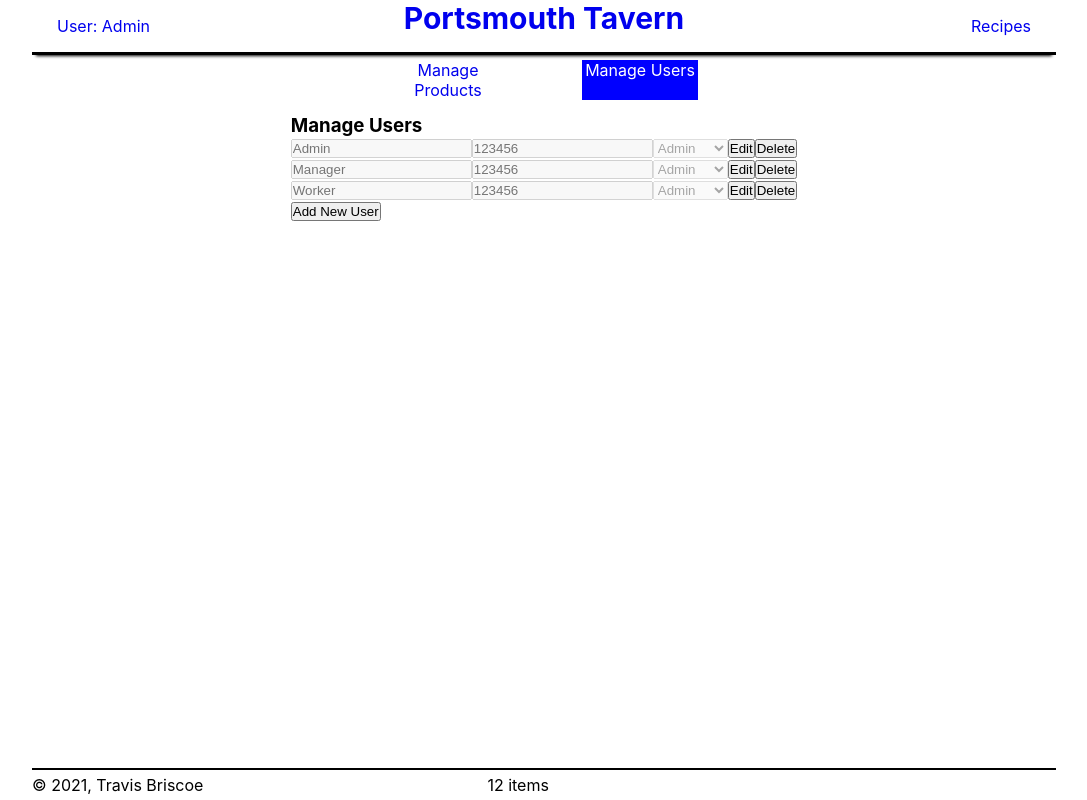
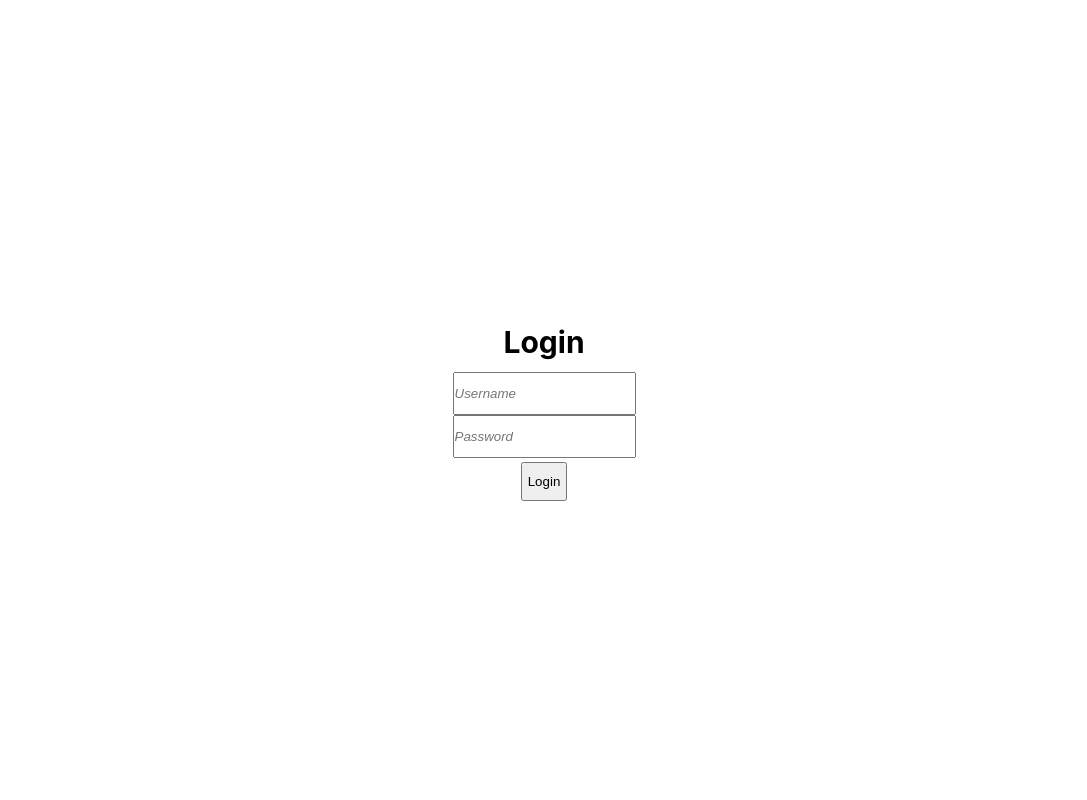
Before and after one commit to TravisBriscoe/order-sheet, a React (Create React App) app: page /manage/edit-users in a window 1280 px wide. Shown: the whole page, without its empty margins (96-1183 px from the left). Built offline with nearby package versions, Linux system fonts and the light colour scheme.

Commit message:
added firebase, users db, get userdata, compare for login and render, changed login screen; app not compeleted

```diff
--- a/package.json
+++ b/package.json
@@ -6,11 +6,15 @@
     "@testing-library/jest-dom": "^5.11.4",
     "@testing-library/react": "^11.1.0",
     "@testing-library/user-event": "^12.1.10",
+    "firebase": "^8.9.1",
     "glob-parent": "^6.0.1",
     "react": "^17.0.2",
     "react-dom": "^17.0.2",
+    "react-redux": "^7.2.4",
     "react-router-dom": "^5.2.0",
     "react-scripts": "^4.0.3",
+    "redux": "^4.1.1",
+    "redux-logger": "^3.0.6",
     "sass": "^1.37.5",
     "web-vitals": "^1.0.1"
   },
--- a/src/App.js
+++ b/src/App.js
@@ -3,16 +3,18 @@ import { Switch, Route, withRouter } from "react-router-dom";
 
 import Header from './components/header/header.component';
 import Footer from './components/footer/footer.component';
-
-// import logo from './logo.svg';
-import './App.scss';
 import ProductList from './pages/product-list/product-list.component';
 import ManagePage from './pages/manage/manage.component';
 import OrderListPage from './pages/order-list/order-list.component';
 import RecipesPage from './pages/recipes/recipes.component';
 import LoginComponent from './components/login/login.component.jsx';
-import USER_DATA from './data/user.data';
+
 import PRODUCT_DATA from './data/product.data';
+
+import { userData } from './firebase/firebase.utils';
+
+// import logo from './logo.svg';
+import './App.scss';
 
 class App extends React.Component {
   constructor() {
@@ -21,9 +23,9 @@ class App extends React.Component {
     this.setUserLoggedIn = this.setUserLoggedIn.bind(this);
 
     this.state = {
-      isUserLoggedIn: true,
-      loggedInUser: 'Admin',
-      users: USER_DATA,
+      isUserLoggedIn: false,
+      loggedInUser: '',
+      users: userData,
       products: PRODUCT_DATA,
     }
   }
@@ -31,8 +33,6 @@ class App extends React.Component {
   setUserLoggedIn(status, user) {
     this.setState({isUserLoggedIn: status });
     this.setState({loggedInUser: user});
-
-    console.log(this.state);
   }
 
   render() {
@@ -40,16 +40,6 @@ class App extends React.Component {
 
     return (
       <div className={`App`}>
-        <Header isUserLoggedIn={isUserLoggedIn} userLoggedIn={loggedInUser} title={title} />
-        <div className={`${!isUserLoggedIn ? "is-blurred" : ""}`}>
-          <Switch>
-            <Route path='/manage' render={(props) => <ManagePage {...props} users={users} products={products} />} />
-            <Route path='/order-sheet' component={OrderListPage} />
-            <Route path='/recipes' component={RecipesPage} />
-            <Route exact path='/' render={(props) => <ProductList {...props} products={products} />} />
-          </Switch>
-        </div>
-        <Footer isUserLoggedIn={isUserLoggedIn} />
         {
           !isUserLoggedIn ?
           (
@@ -59,7 +49,19 @@ class App extends React.Component {
               {...this.state}
             />
           )
-            : null
+          :
+          (
+            <div>
+              <Header isUserLoggedIn={isUserLoggedIn} userLoggedIn={loggedInUser} users={users} title={title} />
+              <Switch>
+                <Route path='/manage' render={(props) => <ManagePage {...props} userLoggedIn={loggedInUser} users={users} products={products} />} />
+                <Route path='/order-sheet' component={OrderListPage} />
+                <Route path='/recipes' component={RecipesPage} />
+                <Route exact path='/' render={(props) => <ProductList {...props} products={products} />} />
+              </Switch>
+              <Footer isUserLoggedIn={isUserLoggedIn} />
+            </div>
+          )
         }
       </div>
     );
--- a/src/App.scss
+++ b/src/App.scss
@@ -17,8 +17,3 @@ a {
     color: blue;
   }
 }
-
-.is-blurred {
-  filter: blur(4px);
-  -webkit-filter: blur(4px);
-}
--- a/src/components/footer/footer.component.jsx
+++ b/src/components/footer/footer.component.jsx
@@ -4,12 +4,10 @@ import { Link, useLocation } from 'react-router-dom';
 import './footer.styles.scss';
 
 const Footer = (props) => {
-  const { isUserLoggedIn } = props;
-
   const { pathname } = useLocation();
 
   return (
-  <div className={`footer ${!isUserLoggedIn ? "is-blurred" : ""}`}>
+  <div className='footer'>
     <div className='footer-copyright'>&copy; 2021, Travis Briscoe</div>
     <div className='footer-item-total'>12 items</div>
     <div className='footer-nav--submit'>
--- a/src/components/header/header.component.jsx
+++ b/src/components/header/header.component.jsx
@@ -27,11 +27,11 @@ class Header extends React.Component {
   }
 
   render() {
-    const { isUserLoggedIn, userLoggedIn, title = 'Portsmouth Tavern' } = this.props;
+    const { userLoggedIn, title = 'Portsmouth Tavern' } = this.props;
     console.log(userLoggedIn);
 
     return (
-      <div className={`header ${!isUserLoggedIn ? "is-blurred" : ""}`} >
+      <div className="header" >
         <div className="header-title-user">
           {
             userLoggedIn ?
--- a/src/components/login/login.component.jsx
+++ b/src/components/login/login.component.jsx
@@ -4,7 +4,9 @@ import React from 'react';
 
 // import NewUserComponent from '../newuser/newuser.component';
 
-import USER_DATA from '../../data/user.data';
+// import USER_DATA from '../../data/user.data';
+
+import { signIn } from '../../firebase/firebase.utils';
 
 import './login.styles.scss';
 
@@ -16,9 +18,7 @@ class LoginComponent extends React.Component {
     this.checkLogin = this.checkLogin.bind(this);
 
     this.state = {
-      users: USER_DATA,
       username: '',
-      location: '',
       password: '',
     }
   }
@@ -31,27 +31,37 @@ class LoginComponent extends React.Component {
     });
   };
 
-  checkLogin(event) {
+  async checkLogin(event) {
     event.preventDefault();
 
-    const { users, username, password } = this.state;
+    const { username, password } = this.state;
 
-    console.log(users[username])
+    const signInData = await signIn(username, password);
 
-    if (!users[username]) {
-      alert('Username or password does not match! Please try again');
-      return this.setState({ username: '', password: '' });
-    }
-    if (users[username].name === username && users[username].password === password) {
-      this.props.setUserLoggedIn(true, username);
+    this.props.setUserLoggedIn(signInData.isUserLoggedIn, signInData.name);
 
-      return username;
-    }
+    return signInData;
+
+    // const signInData = signIn(username, password);
+
+    // console.log(signInData);
+
+    // console.log(users)
+
+    // if (!users[username]) {
+    //   alert('Username or password does not match! Please try again');
+    //   return this.setState({ username: '', password: '' });
+    // }
+    // if (users[username].name === username && users[username].password === password) {
+    //   this.props.setUserLoggedIn(true, username);
+
+    //   return username;
+    // }
   }
 
 
   render() {
-    const { username, location, password } = this.state.users;
+    const { username, password } = this.state;
 
     return (
       <div className='login'>
@@ -63,14 +73,6 @@ class LoginComponent extends React.Component {
             name='username'
             placeholder='Username'
             value={username}
-            onChange={this.handleChange}
-          />
-          <input
-            className='login-form--location'
-            type='text'
-            name='location'
-            placeholder='Location'
-            value={location}
             onChange={this.handleChange}
           />
           <input
--- a/src/components/login/login.styles.scss
+++ b/src/components/login/login.styles.scss
@@ -1,11 +1,43 @@
 .login {
   width: 100%;
   height: 25%;
-  display: flex;
+  grid-area: main;
+  place-self: center;
+  display: grid;
   justify-content: center;
+  grid-template-rows: 1fr 3fr;
+  grid-template-areas: "title"
+                       "forms";
+
+  h2 {
+    grid-area: title;
+    justify-self: center;
+    font-size: 30px;
+  }
 
   &-form {
-    display: flex;
-    flex-direction: column;
+    margin-top: 4px;
+    grid-area: forms;
+    display: grid;
+    grid-template-rows: 1fr 1fr 1fr;
+    grid-template-areas: "userinput"
+                         "passinput"
+                         "actions";
+    justify-items: center;
+
+    &--username {
+      grid-area: userinput;
+      font-style: italic;
+    }
+    &--password {
+      grid-area: passinput;
+      font-style: italic;
+    }
+
+    &--login-btn {
+      grid-area: actions;
+      padding: 3px 5px 3px 5px;
+      margin-top: 4px;
+    }
   }
 }
--- a/src/components/manage-users/manage-users.component.jsx
+++ b/src/components/manage-users/manage-users.component.jsx
@@ -2,19 +2,28 @@ import React from 'react';
 
 import { withRouter } from 'react-router-dom';
 
-class ManageUsers extends React.Component {
-  constructor(props) {
-    super(props)
+import '../../firebase/firebase.utils.js'
 
-    this.state = {
-      users: this.props.users,
+const ManageUsers = (props) => {
+    const { users, userLoggedIn } = props;
+    const userObj = Object.entries(users);
+    console.log(userLoggedIn)
+
+    const adminDeleteAll = () => {
+      if (userLoggedIn !== 'Admin') {
+        return;
+      } else {
+        const deleteAllUsers = Object.entries(users).filter((user, index) => user[1].name !== 'Admin');
+        console.log(deleteAllUsers.length)
+        const userObjRemoved = userObj.filter((el, index) => el[index] === deleteAllUsers[index][1].name);
+        // for (let i = 0; i === deleteAllUsers.length; i++) {
+        //   console.log(deleteAllUsers[i])
+        //   return delete userObj[i][deleteAllUsers[1]].name
+        // }
+        console.log(userObjRemoved)
+      }
+
     }
-  }
-
-  render() {
-    const { users } = this.state;
-    const userObj = Object.entries(users);
-    console.log(this.props)
 
     return(
       <div>
@@ -37,14 +46,13 @@ class ManageUsers extends React.Component {
           })
         }
         <button>Add New User</button>
-        {/* {
+        {
           userLoggedIn === 'Admin' ?
-            (<button>Delete All!</button>)
+            (<button onClick={adminDeleteAll}>Delete All!</button>)
             : null
-        } */}
+        }
       </div>
     );
   }
-}
 
 export default withRouter(ManageUsers);
--- /dev/null
+++ b/src/firebase/firebase.utils.js
@@ -0,0 +1,94 @@
+import firebase from 'firebase';
+
+// import "firebase/analytics";
+import 'firebase/firestore';
+import 'firebase/auth';
+
+const firebaseConfig = {
+  apiKey: "AIzaSyBhlBXhSRTzKYU3i8sGcxxiBDYnp8R9Em4",
+  authDomain: "order-sheet-42332.firebaseapp.com",
+  projectId: "order-sheet-42332",
+  storageBucket: "order-sheet-42332.appspot.com",
+  messagingSenderId: "247627559502",
+  appId: "1:247627559502:web:b4f006d2635bda0acf091f",
+  measurementId: "G-CTR054S22F"
+};
+
+firebase.initializeApp(firebaseConfig);
+
+export const auth = firebase.auth();
+export const firestore = firebase.firestore();
+
+export const users = firestore.collection('users');
+
+export const signIn = async (username, pass) => {
+  const userDataObj = await userData();
+  let loggedInUser = {}
+
+  console.log(userDataObj)
+  console.log(userDataObj[username])
+
+  if (userDataObj[username.toLowerCase()] && userDataObj[username.toLowerCase()].password === pass) {
+    loggedInUser = {
+      isUserLoggedIn: true,
+      ...userDataObj[username]
+    }
+  } else {
+    loggedInUser = {
+      isUserLoggedIn: false,
+    }
+  }
+
+  console.log(loggedInUser);
+  return loggedInUser;
+}
+
+// export const signIn = (username, pass) => {
+//   const userDataObj = userData().then(x => x);
+
+//   const { name, password, role, email } = userDataObj.filter(data => {
+//     console.log(data);
+//   })
+
+//   if (!username || username !== name.toLowerCase() || pass !== password) {
+//     return alert ('Invalid username or password')
+//   }
+
+//   let loggedInUser;
+
+//   return loggedInUser;
+// }
+
+export const signOut = firebase.auth().signOut()
+  .then(() => {
+    let user = ''
+    return user;
+  })
+  .catch(err => console.err('Error!', err.message));
+
+export const userData = async () => {
+  const userDataObj = Object.create({});
+
+  try {
+
+    await users.get().then(snapshot => snapshot.docs.map(doc => {
+      const { name } = doc.data();
+
+
+      userDataObj[name] = {
+        ...doc.data()
+      }
+
+      return userDataObj;
+    }));
+
+    return userDataObj;
+
+  } catch (err) {
+    console.log('Error: ', err.message);
+  }
+
+  return userDataObj;
+}
+
+export default firebase;
--- a/src/pages/manage/manage.component.jsx
+++ b/src/pages/manage/manage.component.jsx
@@ -1,6 +1,6 @@
 import React from 'react';
 
-import { Switch, Route, NavLink, withRouter, useHistory } from 'react-router-dom';
+import { Switch, Route, NavLink, withRouter } from 'react-router-dom';
 
 import ManageProducts from '../../components/manage-products/manage-products.component';
 import ManageUsers from '../../components/manage-users/manage-users.component';
@@ -14,11 +14,12 @@ class ManagePage extends React.Component {
     this.state = {
       isSelected: false,
       users: this.props.users,
+      userLoggedIn: this.props.userLoggedIn,
     }
   }
 
   render() {
-    console.log(this.props)
+    console.log(this.state);
 
     return (
       <div className='manage-page'>
@@ -29,7 +30,7 @@ class ManagePage extends React.Component {
             activeStyle={{backgroundColor: "blue", color: "white"}}
           >Manage Products</NavLink>
           <NavLink
-            to={{ pathname: '/manage/edit-users' }}
+            to={{ pathname: '/manage/edit-users', state: { userLoggedIn: this.props.userLoggedIn } }}
             className='manage-page-header--link_users'
             activeStyle={{backgroundColor: "blue", color: "white"}}
           >Manage Users</NavLink>
```
Also changed, not shown: src/pages/login-page/login-page.component.jsx (+27 -56 lines), 1 other file (tests, documents, lock files or other folders). Lines whose indentation alone changed are shown as unchanged.
